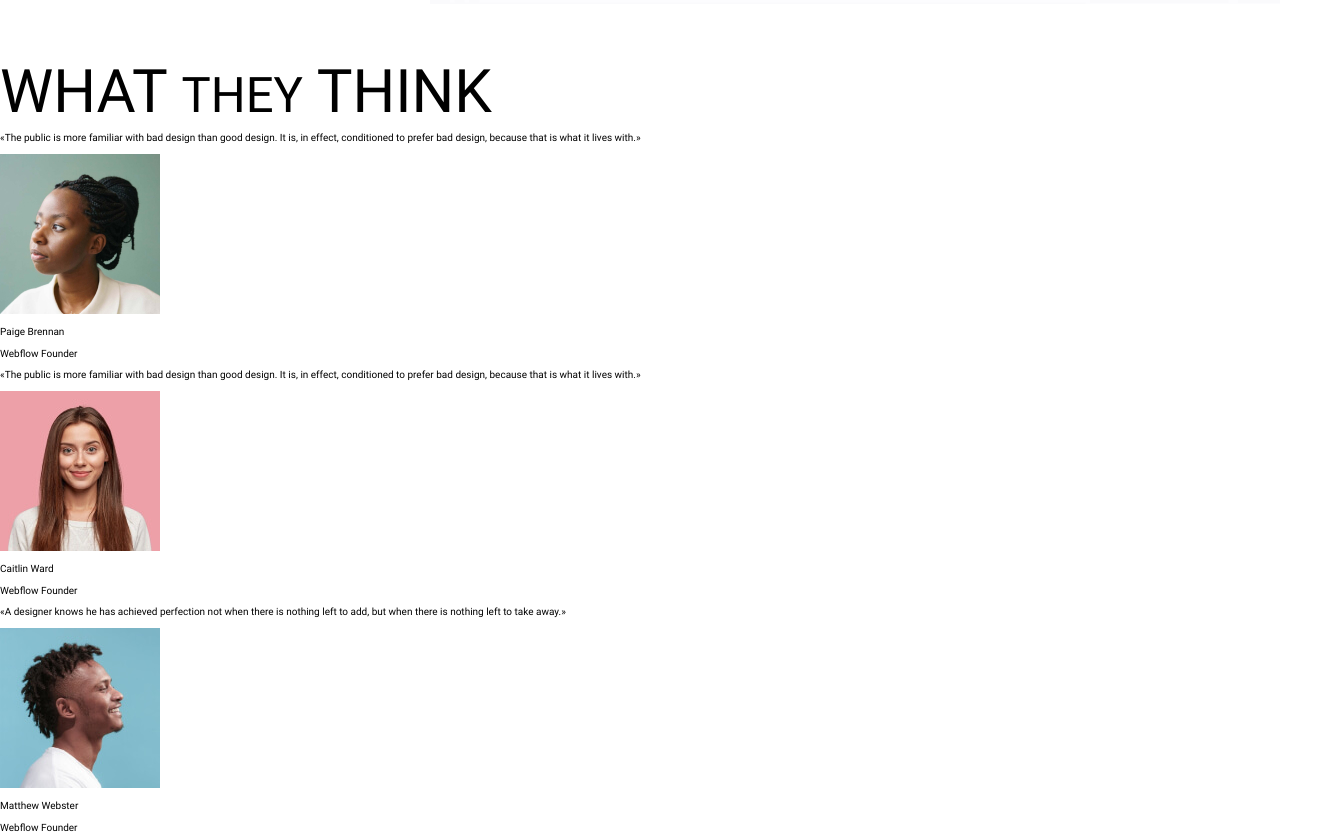
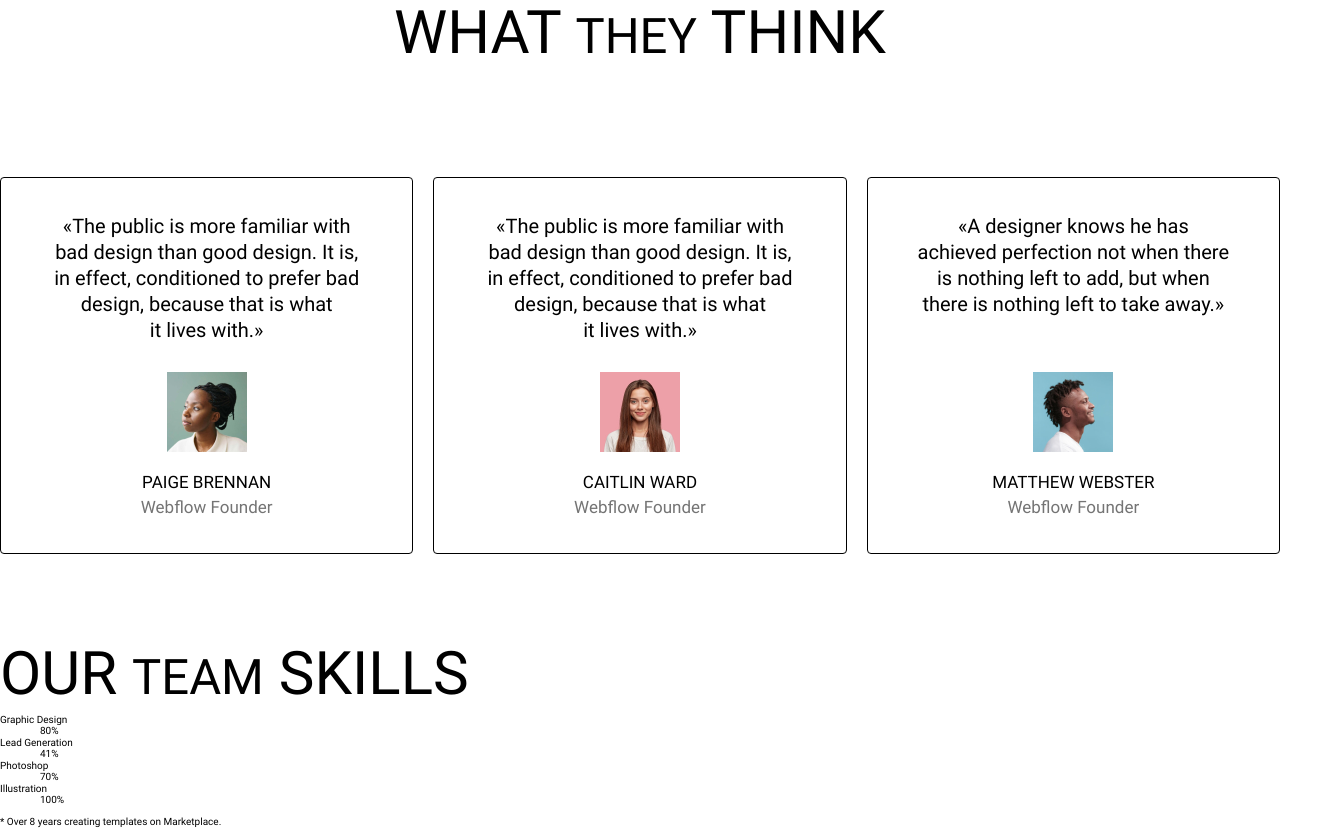
Before and after one commit to AuraST/roby, a plain HTML site: page index.html in a window 1280 px wide. Shown: the part 5172-6008 px from the top of the page, 1327 px wide, since content can reach past the window. Drawn offline with Linux system fonts and the light colour scheme.

Commit message:
Added styles for Reviews block

```diff
--- a/index.html
+++ b/index.html
@@ -278,7 +278,7 @@
                 </div>
             </div>
 
-            <picture>
+            <picture class="advantages__picture">
                 <source media="(max-width: 768px)" srcset="image/advantages/foto-mb.jpg">
                 <img class="advantages__image" src="image/advantages/foto.jpg" alt="">
             </picture>
@@ -296,8 +296,8 @@
                             &laquo;The public is&nbsp;more familiar with bad design than good design.
                             It&nbsp;is, in&nbsp;effect, conditioned to&nbsp;prefer bad design, because that is&nbsp;what it&nbsp;lives with.&raquo;
                         </p>
-                        <img class="review__avatar" src="image/reviews/foto_1.jpg" alt="Foto Paige Brennan">
                         <div class="review__block">
+                            <img class="review__avatar" src="image/reviews/foto_1.jpg" alt="Foto Paige Brennan">
                             <p class="review__block-name">
                                 Paige Brennan
                             </p>
@@ -311,8 +311,8 @@
                             &laquo;The public is&nbsp;more familiar with bad design than good design.
                             It&nbsp;is, in&nbsp;effect, conditioned to&nbsp;prefer bad design, because that is&nbsp;what it&nbsp;lives with.&raquo;
                         </p>
-                        <img class="review__avatar" src="image/reviews/foto_2.jpg" alt="Foto Caitlin Ward">
                         <div class="review__block">
+                            <img class="review__avatar" src="image/reviews/foto_2.jpg" alt="Foto Caitlin Ward">
                             <p class="review__block-name">
                                 Caitlin Ward
                             </p>
@@ -326,8 +326,8 @@
                             &laquo;A&nbsp;designer knows he&nbsp;has achieved perfection not when there is&nbsp;nothing
                             left to&nbsp;add, but when there is&nbsp;nothing left to&nbsp;take away.&raquo;
                         </p>
-                        <img class="review__avatar" src="image/reviews/foto_3.jpg" alt="Foto Matthew Webster">
                         <div class="review__block">
+                            <img class="review__avatar" src="image/reviews/foto_3.jpg" alt="Foto Matthew Webster">
                             <p class="review__block-name">
                                 Matthew Webster
                             </p>
--- a/style/advantages/advantages.css
+++ b/style/advantages/advantages.css
@@ -10,7 +10,7 @@
 }
 
 .advantages__content {
-    margin: 11.4rem 13rem 11.4rem 7.1rem;
+    margin: 11.4rem 12rem 10.4rem 7.1rem;
 }
 
 .advantages__content-title {
@@ -45,10 +45,14 @@
     line-height: 1.3;
 }
 
+.advantages__picture {
+    position: relative;
+}
+
 .advantages__image {
     position: absolute;
 
-    right: 0;
+    left: 0;
 
-    width: 85rem;
+    max-height: 65rem;
 }
--- a/style/index.css
+++ b/style/index.css
@@ -10,3 +10,4 @@
 @import url('about/index.css');
 @import url('works/index.css');
 @import url('advantages/index.css');
+@import url('reviews/index.css');
--- /dev/null
+++ b/style/reviews/index.css
@@ -0,0 +1,2 @@
+@import url('reviews.css');
+@import url('review.css');
--- /dev/null
+++ b/style/reviews/review.css
@@ -0,0 +1,47 @@
+.review {
+    display: flex;
+
+    align-items: center;
+    flex-direction: column;
+    justify-content: space-between;
+
+    padding: 3.5rem 4.9rem;
+
+    border: .1rem solid #000;
+
+    border-radius: .4rem;
+
+    text-align: center;
+}
+
+.review__title {
+    margin: 0 0 2.9rem;
+
+    font-size: 2rem;
+
+    line-height: 1.3;
+}
+
+.review__avatar {
+    width: 8rem;
+
+    height: 8rem;
+
+    margin: 0 0 1.9rem;
+}
+
+.review__block-name {
+    margin: 0 0 .5rem;
+
+    font-size: 1.7rem;
+
+    text-transform: uppercase;
+}
+
+.review__block-position {
+    margin: 0;
+
+    font-size: 1.7rem;
+
+    color: #747474;
+}
--- /dev/null
+++ b/style/reviews/reviews.css
@@ -0,0 +1,20 @@
+.reviews {
+    max-width: 144rem;
+    width: 100%;
+
+    margin: 0 auto 9rem;
+}
+
+.reviews__title {
+    margin-bottom: 11.4rem;
+
+    text-align: center;
+}
+
+.reviews__list {
+    display: grid;
+
+    grid-template-columns: repeat(3, 1fr);
+
+    column-gap: 2rem;
+}
```
